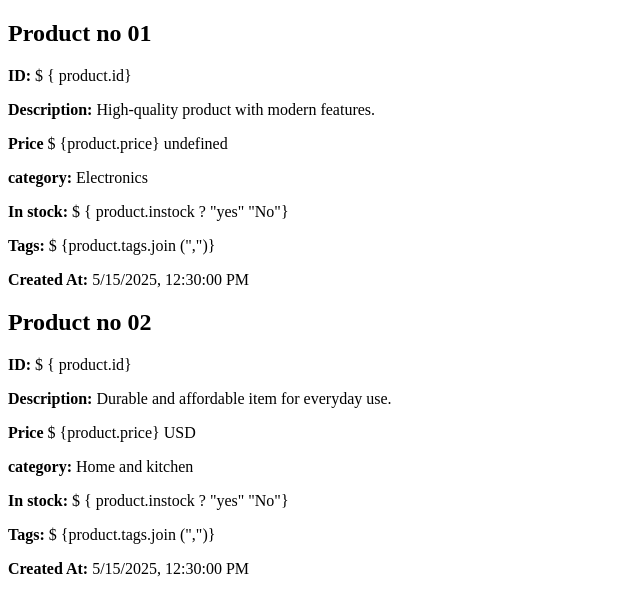
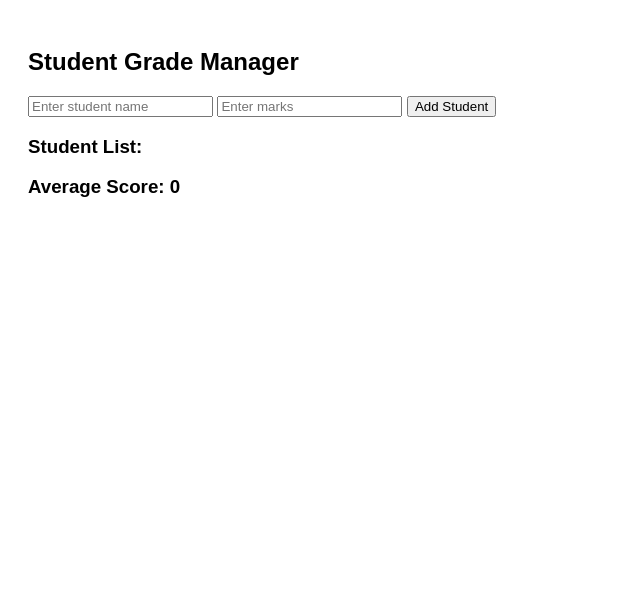
Before and after one commit to SandilaAnwar/San-repo, a plain HTML site: page index.html in a window 1280 px wide. Shown: the whole page, without its empty margins (0-640 px from the left). Drawn offline with Linux system fonts and the light colour scheme.

Commit message:
Add files via upload

```diff
--- a/index.html
+++ b/index.html
@@ -1,74 +1,87 @@
+
   <!DOCTYPE html>
 <html lang="en">
 <head>
   <meta charset="UTF-8">
-    <meta name="viewport" content="width=device-width, initial-scale=1.0">
-    <title>Document</title>
-    <link rel="stylesheet" href="./style.css">
+  <title>Student Grade Manager</title>
+  <style>
+    body {
+      font-family: Arial, sans-serif;
+      padding: 20px;
+    }
+    .red {
+      color: red;
+    }
+    .student-item {
+      margin-bottom: 5px;
+    }
+  </style>
 </head>
 <body>
-    <div class="card-container"></div>
 
+  <h2>Student Grade Manager</h2>
 
+  <input type="text" id="studentName" placeholder="Enter student name">
+  <input type="number" id="studentMarks" placeholder="Enter marks">
+  <button onclick="addStudent()">Add Student</button>
 
+  <h3>Student List:</h3>
+  <ul id="studentList"></ul>
 
+  <h3 id="averageScore">Average Score: 0</h3>
 
+  <script>
+    let students = [];
 
+    function addStudent() {
+      const name = document.getElementById('studentName').value.trim();
+      const marks = parseInt(document.getElementById('studentMarks').value.trim());
 
-    <!-- <script src="./script.js"></script>
-     -->
-     <script>
+      if (name === "" || isNaN(marks)) {
+        alert("Please enter valid name and marks");
+        return;
+      }
 
-     const products = [
-    {
-        id: 1 ,
-        name: "Product no 01",
-        description: "High-quality product with modern features.",
-        price: 29.99,
-        constcurrency: "USD",
-        inStock: true,
-        category: "Electronics",
-        tags: [ "gadget", "tech", "new"],
-                createdAt:
-        "2025-05-15T12:30:00Z",
-               updatedAt:
-          "2025-05-15T12:30:00Z"
-        },
-          {
-            id: 2,
-            name: "Product no 02",
-            description: "Durable and affordable item for everyday use.",
-            price: 15.50,
-            currency: "USD",
-            inStock: false,
-            category: "Home and kitchen",
-            tags: ["kitchen", "daily-use"],
+      students.push({ name, marks });
+      updateList();
 
-                  createdAt:
-            "2025-05-15T12:30:00Z",
-                  updatedAt:
-            "2025-05-15T12:30:00Z"
+      // Clear input fields
+      document.getElementById('studentName').value = "";
+      document.getElementById('studentMarks').value = "";
     }
-        ];
 
+    function deleteStudent(index) {
+      students.splice(index, 1);
+      updateList();
+    }
 
-        const container = document.getElementsByClassName("card-container")[0];
+    function updateList() {
+      const list = document.getElementById('studentList');
+      list.innerHTML = "";
 
-        products.map(product => {
-            const card = document.createElement("div");
-            card.className = "card";
-            card.innerHTML = `<h2>${ product.name}</h2> <p><strong>ID:</strong> $ { product.id} </p> <p><strong>Description:</strong> ${ product.description}</p>
-                                <p><strong>Price</strong> $ {product.price} ${product.currency}</p>  <p><strong>category:</strong> ${ product.category}</p>
-                                <p><strong>In stock:</strong> $ { product.instock ?  "yes" "No"}</p>
-                                <p><strong>Tags:</strong> $ {product.tags.join (",")}</p>
-                                <p><strong>Created At:</strong> ${new Date(product.createdAt).toLocaleString()}</p>`;
+      let total = 0;
 
-                                container.appendChild(card);
+      students.forEach((student, index) => {
+        total += student.marks;
+
+        const li = document.createElement('li');
+        li.className = 'student-item';
+
+        if (student.marks < 40) {
+          li.classList.add('red');
+        }
+
+        li.innerHTML = `${student.name} - ${student.marks}
+          <button onclick="deleteStudent(${index})">Delete</button>`;
+
+        list.appendChild(li);
       });
 
-
+      // Calculate and display average
+      const avg = students.length > 0 ? (total / students.length).toFixed(2) : 0;
+      document.getElementById('averageScore').innerText = `Average Score: ${avg}`;
+    }
   </script>
-
 
 </body>
 </html>
```
Lines whose indentation alone changed are shown as unchanged.
